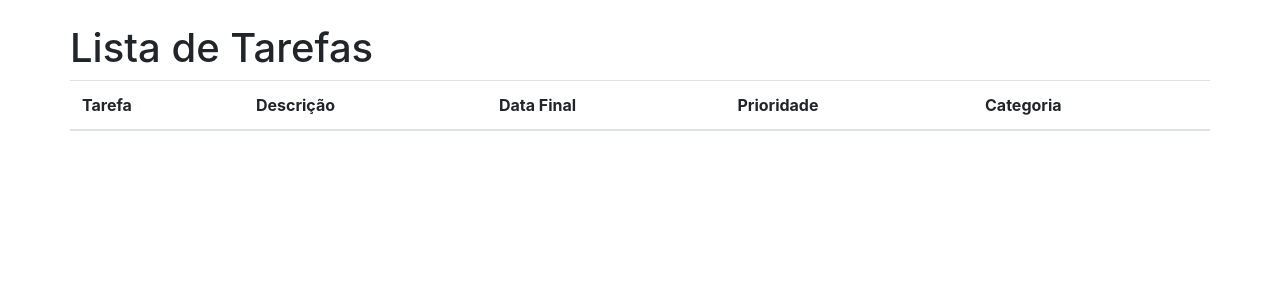
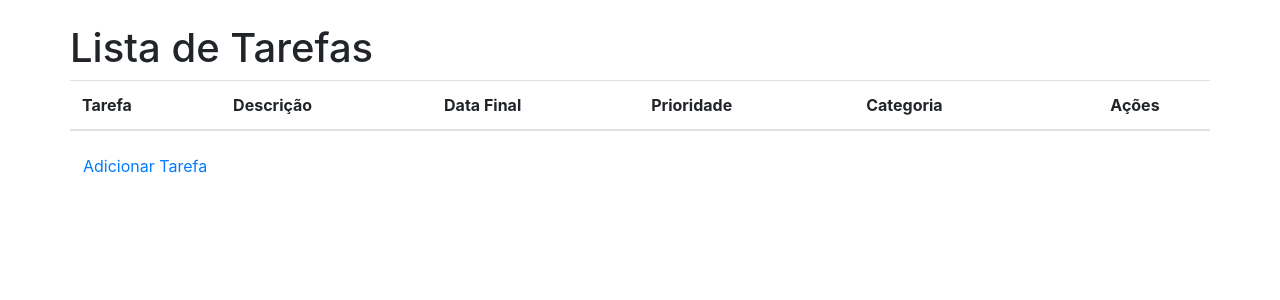
Before and after one commit to murilexbarbosa/desenvolvimento-web-com-python-e-django, a Django app: template todo/core/templates/core/index.html in a window 1280 px wide. Shown: the part 56-356 px from the top of the page. Run offline with Django 3.2, Linux system fonts and the light colour scheme; the template is opened without the code that fills it, so the values that code supplies are empty; parts of the project's set-up code (start-up, migrations or seed data) failed here and were passed over; some libraries are stand-ins or nearby versions.

Commit message:
criando exclusão e edição

```diff
--- a/todo/core/templates/core/index.html
+++ b/todo/core/templates/core/index.html
@@ -11,6 +11,7 @@
                     <th>Data Final</th>
                     <th>Prioridade</th>
                     <th>Categoria</th>
+                    <th colspan="2" style="text-align:center">Ações</th>
                 </tr>
             </thead>
             <tbody>
@@ -21,10 +22,13 @@
                         <td>{{ t.data_final }}</td>
                         <td>{{ t.get_prioridade_display }}</td>
                         <td>{{ t.categoria }}</td>
+                        <td><a href="#">Editar</a></td>
+                        <td><a href="{% url 'delete_tarefa' t.id %}">Excluir</a></td>
                     </tr>
                 {% endfor %}
             </tbody>
         </table>
+        <a href="{% url 'nova_tarefa' %}" class="btn btn_default">Adicionar Tarefa</a>
     </div>
 
 {% endblock body %}
--- a/todo/tarefas/urls.py
+++ b/todo/tarefas/urls.py
@@ -6,4 +6,5 @@ urlpatterns = [
     url(r'lista-categoria/', views.lista_categoria, name='lista_categoria'),
     url(r'nova-categoria/', views.nova_categoria, name='nova_categoria'),
     url(r'nova-tarefa/', views.nova_tarefa, name='nova_tarefa'),
+    url(r'delete-tarefa/(?P<id>[0-9]+)', views.delete_tarefa, name='delete_tarefa'),
 ]
--- a/todo/urls.py
+++ b/todo/urls.py
@@ -20,7 +20,7 @@ from todo.core import views
 from todo.tarefas import urls as tarefas_urls
 
 urlpatterns = [
-    path(r'', views.home),
+    path(r'', views.home, name='core'),
     path('tarefas/', include(tarefas_urls)),
     path('admin/', admin.site.urls),
 ]
```
Also changed, not shown: todo/tarefas/views.py (+14 -4 lines).
